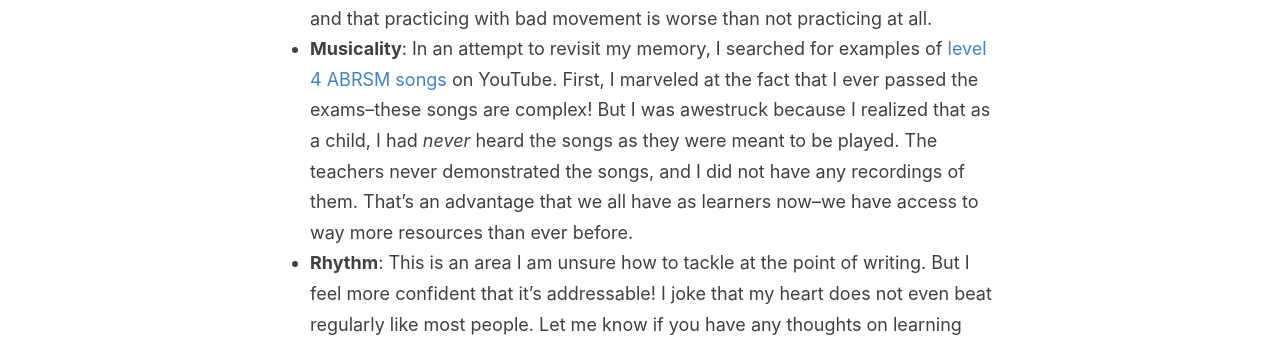
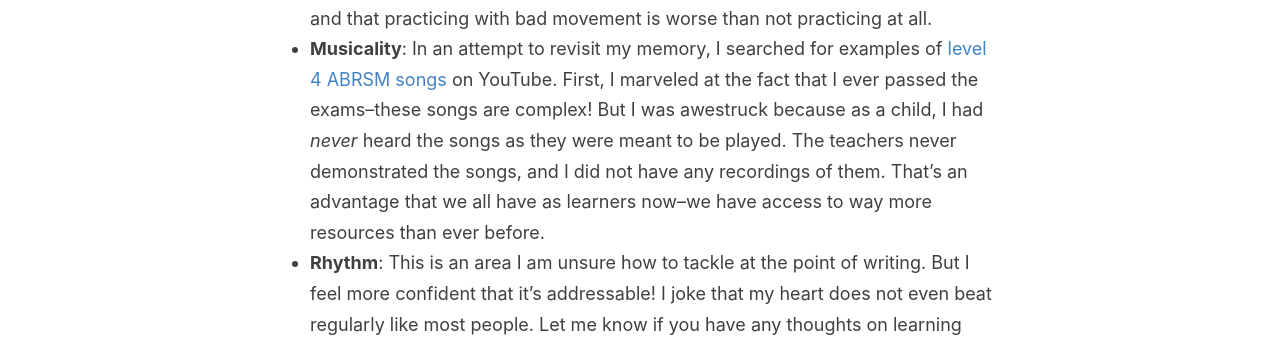
Before and after one commit to codestin/codestin.github.io, a Jekyll site: the page built from _posts/2020-02-06-Relearning-Childhood-Lessons.md, in a window 1280 px wide. Shown: the part 1477-1814 px from the top of the page. Built offline with Jekyll 4.4.1, drawn with Linux system fonts in a browser that asks for light colours; comment, search, counter and statistics services are not loaded.

Commit message:
Update 2020-02-06-Relearning-Childhood-Lessons.md

```diff
--- a/_posts/2020-02-06-Relearning-Childhood-Lessons.md
+++ b/_posts/2020-02-06-Relearning-Childhood-Lessons.md
@@ -14,7 +14,7 @@
 
 - **Sight reading**: I have an ok grasp on the treble clef from playing the saxophone, but the bass clef gives me trouble. As a kid, I would stumble over playing the wrong note, and inadvertantly keep playing the same wrong note repeatedly. As an adult I see that it is a skill that should be learned separately from playing, and there are now way more methods accessible online. A post on the r/piano subreddit recommended this Udemy [course](https://www.udemy.com/course/sight-reading/) by Benedict Westenra, which uses language learning as an analogue for sight reading. So far, it seems to rely a lot on mnenomics, which clicks well with the way my brain works.
 - **Practicing**: My friend recommended [The Fundamentals of Piano Practice](https://pianopractice.org), which synthesizes a huge amount of piano teaching materials and provides a fresh take compared to what I was taught (or not taught!) One fundamental difference is the emphasis on memorizing chunks of the score. As a kid I would try to sight read and play through the piece, often times back-tracking when I played the wrong notes. I would also try to play the piece at the prescribed rhythm on top of that. I plan to peruse the FoPP and learn more helpful habits. The funny thing is, I now know the importance of *not* practicing the wrong notes/move from...Olympic style weightlifting! My coach emphasizes doing movement drills in a precise way, and that practicing with bad movement is worse than not practicing at all.
-- **Musicality**: In an attempt to revisit my memory, I searched for examples of [level 4 ABRSM songs](https://www.youtube.com/watch?v=olERs-9KPek) on YouTube. First, I marveled at the fact that I ever passed the exams--these songs are complex! But I was awestruck because I realized that as a child, I had *never* heard the songs as they were meant to be played. The teachers never demonstrated the songs, and I did not have any recordings of them. That's an advantage that we all have as learners now--we have access to way more resources than ever before.
+- **Musicality**: In an attempt to revisit my memory, I searched for examples of [level 4 ABRSM songs](https://www.youtube.com/watch?v=olERs-9KPek) on YouTube. First, I marveled at the fact that I ever passed the exams--these songs are complex! But I was awestruck because as a child, I had *never* heard the songs as they were meant to be played. The teachers never demonstrated the songs, and I did not have any recordings of them. That's an advantage that we all have as learners now--we have access to way more resources than ever before.
 - **Rhythm**: This is an area I am unsure how to tackle at the point of writing. But I feel more confident that it's addressable! I joke that my heart does not even beat regularly like most people. Let me know if you have any thoughts on learning rhythm.
 
 If you are like me and wrestle with the idea that "it's too late" to learn a motor-based skill such as the piano, here's a humorous [shitpost](https://us.reddit.com/r/piano/comments/30f8ob/is_it_too_late_to_start_playing/) on r/piano to snap us out of it. Please reach out and let me know your thoughts on re-learning as an adult. Is there a skill you tried to pick up as a child with personal stories that can be retold?
```
